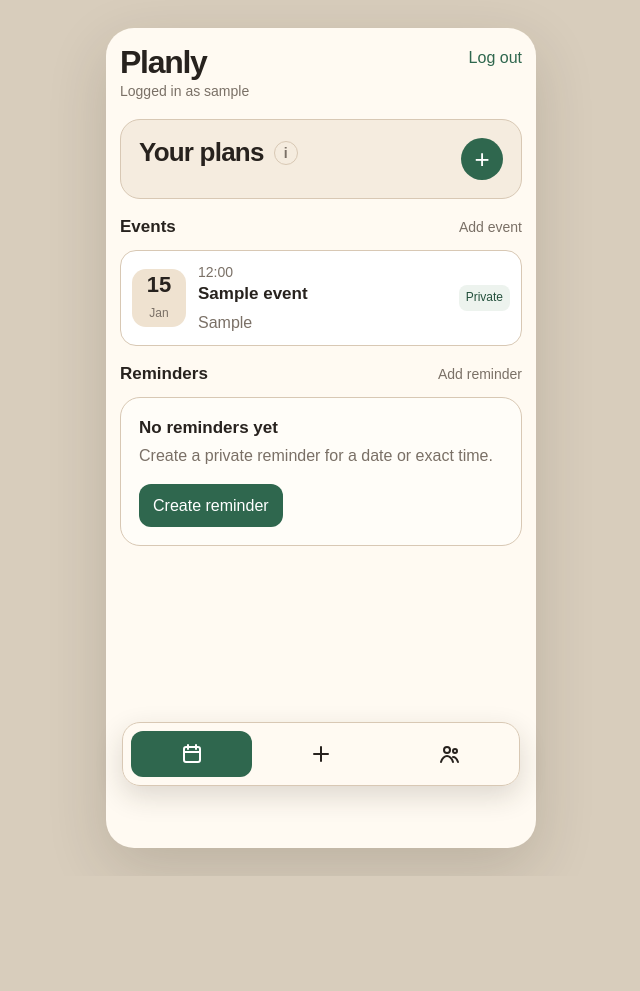
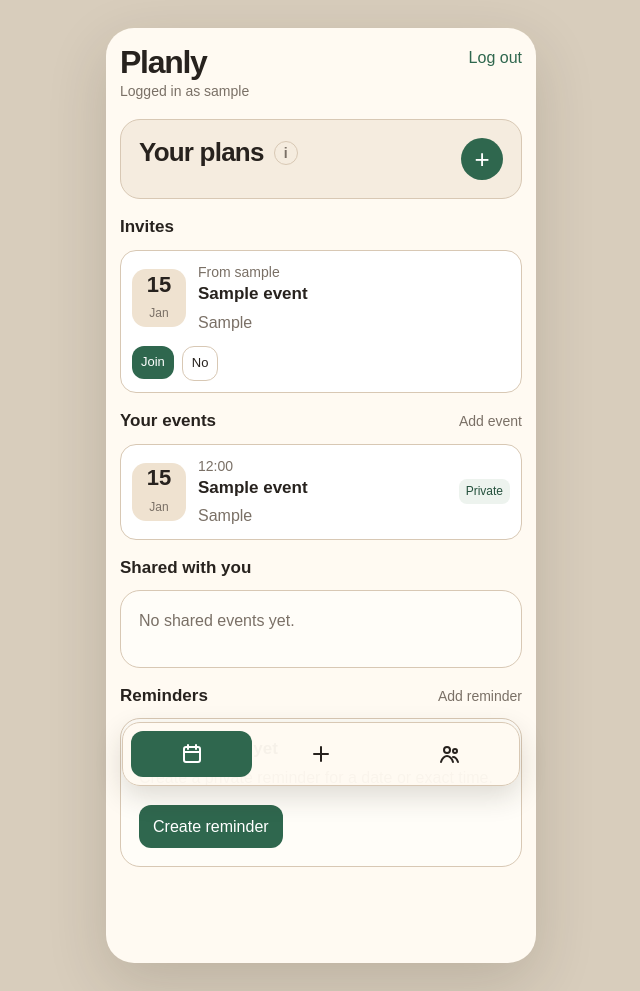
Before and after one commit to OctNazy/planly, a Django app: page /events/ in a window 1280 px wide. Shown: the whole page, without its empty margins (319-959 px from the left). Before the commit the page ends 875 px from the top, so only its background shows below. Run offline with Django 5.2, Linux system fonts and the light colour scheme; a user stored in the database is signed in; tables that the repository leaves empty hold one stand-in row (values such as "Sample post").

Commit message:
Add shared event invites

```diff
--- a/planner/models.py
+++ b/planner/models.py
@@ -28,6 +28,42 @@ class Event(models.Model):
 
     def __str__(self):
         return self.title
+
+
+class EventInvite(models.Model):
+    class Status(models.TextChoices):
+        PENDING = "pending", "Pending"
+        ACCEPTED = "accepted", "Accepted"
+        DECLINED = "declined", "Declined"
+
+    event = models.ForeignKey(
+        Event,
+        on_delete=models.CASCADE,
+        related_name="invites",
+    )
+    invited_user = models.ForeignKey(
+        User,
+        on_delete=models.CASCADE,
+        related_name="event_invites",
+    )
+    status = models.CharField(
+        max_length=20,
+        choices=Status.choices,
+        default=Status.PENDING,
+    )
+    created_at = models.DateTimeField(auto_now_add=True)
+    updated_at = models.DateTimeField(auto_now=True)
+
+    class Meta:
+        constraints = [
+            models.UniqueConstraint(
+                fields=["event", "invited_user"],
+                name="unique_event_invite",
+            )
+        ]
+
+    def __str__(self):
+        return f"{self.event} -> {self.invited_user}"
 
 
 class Reminder(models.Model):
--- a/planner/urls.py
+++ b/planner/urls.py
@@ -9,6 +9,16 @@ urlpatterns = [
     path("events/<int:pk>/", views.event_detail, name="event_detail"),
     path("events/<int:pk>/edit/", views.event_update, name="event_update"),
     path("events/<int:pk>/delete/", views.event_delete, name="event_delete"),
+    path(
+        "events/invites/<int:pk>/accept/",
+        views.event_invite_accept,
+        name="event_invite_accept",
+    ),
+    path(
+        "events/invites/<int:pk>/decline/",
+        views.event_invite_decline,
+        name="event_invite_decline",
+    ),
     path("reminders/new/", views.reminder_create, name="reminder_create"),
     path("reminders/<int:pk>/", views.reminder_detail, name="reminder_detail"),
     path("reminders/<int:pk>/edit/", views.reminder_update, name="reminder_update"),
--- a/planner/views.py
+++ b/planner/views.py
@@ -1,16 +1,25 @@
 from django.contrib.auth.decorators import login_required
 from django.contrib.auth.models import User
+from django.db.models import Q
 from django.shortcuts import get_object_or_404, redirect, render
 from django.utils import timezone
 from django.views.decorators.http import require_POST
 
 from .forms import EventForm, FriendRequestForm, ReminderForm
-from .models import Event, FriendRequest, Reminder
+from .models import Event, EventInvite, FriendRequest, Reminder
 
 
 @login_required
 def event_list(request):
     events = Event.objects.filter(owner=request.user).order_by("start_at")
+    shared_events = Event.objects.filter(
+        invites__invited_user=request.user,
+        invites__status=EventInvite.Status.ACCEPTED,
+    ).select_related("owner").order_by("start_at")
+    pending_event_invites = EventInvite.objects.filter(
+        invited_user=request.user,
+        status=EventInvite.Status.PENDING,
+    ).select_related("event", "event__owner").order_by("event__start_at")
     reminders = Reminder.objects.filter(
         owner=request.user,
         is_done=False,
@@ -30,6 +39,8 @@ def event_list(request):
         "planner/event_list.html",
         {
             "events": events,
+            "shared_events": shared_events,
+            "pending_event_invites": pending_event_invites,
             "reminders": reminders,
         },
     )
@@ -37,22 +48,43 @@ def event_list(request):
 
 @login_required
 def event_detail(request, pk):
-    event = get_object_or_404(Event, pk=pk, owner=request.user)
-    return render(request, "planner/event_detail.html", {"event": event})
+    event = get_object_or_404(
+        Event.objects.select_related("owner").filter(
+            Q(owner=request.user)
+            | Q(
+                invites__invited_user=request.user,
+                invites__status=EventInvite.Status.ACCEPTED,
+            )
+        ),
+        pk=pk,
+    )
+    event_invites = event.invites.select_related("invited_user").order_by(
+        "invited_user__username",
+    )
+    return render(
+        request,
+        "planner/event_detail.html",
+        {
+            "event": event,
+            "event_invites": event_invites,
+            "is_owner": event.owner_id == request.user.id,
+        },
+    )
 
 
 @login_required
 def event_create(request):
     if request.method == "POST":
-        form = EventForm(request.POST)
+        form = EventForm(request.POST, user=request.user)
 
         if form.is_valid():
             event = form.save(commit=False)
             event.owner = request.user
             event.save()
+            sync_event_invites(event, form.cleaned_data["invited_friends"])
             return redirect("event_detail", pk=event.pk)
     else:
-        form = EventForm()
+        form = EventForm(user=request.user)
 
     return render(request, "planner/event_form.html", {"form": form})
 
@@ -62,13 +94,14 @@ def event_update(request, pk):
     event = get_object_or_404(Event, pk=pk, owner=request.user)
 
     if request.method == "POST":
-        form = EventForm(request.POST, instance=event)
+        form = EventForm(request.POST, instance=event, user=request.user)
 
         if form.is_valid():
-            form.save()
+            event = form.save()
+            sync_event_invites(event, form.cleaned_data["invited_friends"])
             return redirect("event_detail", pk=event.pk)
     else:
-        form = EventForm(instance=event)
+        form = EventForm(instance=event, user=request.user)
 
     return render(
         request,
@@ -89,6 +122,24 @@ def event_delete(request, pk):
         return redirect("event_list")
 
     return render(request, "planner/event_confirm_delete.html", {"event": event})
+
+
+def sync_event_invites(event, invited_friends):
+    selected_ids = {friend.id for friend in invited_friends}
+
+    EventInvite.objects.filter(event=event).exclude(
+        invited_user_id__in=selected_ids,
+    ).delete()
+
+    for friend in invited_friends:
+        invite, created = EventInvite.objects.get_or_create(
+            event=event,
+            invited_user=friend,
+        )
+
+        if not created and invite.status == EventInvite.Status.DECLINED:
+            invite.status = EventInvite.Status.PENDING
+            invite.save()
 
 
 @login_required
@@ -258,3 +309,31 @@ def friend_request_reject(request, pk):
     friend_request.status = FriendRequest.Status.REJECTED
     friend_request.save()
     return redirect("friends")
+
+
+@login_required
+@require_POST
+def event_invite_accept(request, pk):
+    invite = get_object_or_404(
+        EventInvite,
+        pk=pk,
+        invited_user=request.user,
+        status=EventInvite.Status.PENDING,
+    )
+    invite.status = EventInvite.Status.ACCEPTED
+    invite.save()
+    return redirect("event_detail", pk=invite.event.pk)
+
+
+@login_required
+@require_POST
+def event_invite_decline(request, pk):
+    invite = get_object_or_404(
+        EventInvite,
+        pk=pk,
+        invited_user=request.user,
+        status=EventInvite.Status.PENDING,
+    )
+    invite.status = EventInvite.Status.DECLINED
+    invite.save()
+    return redirect("event_list")
--- a/static/css/styles.css
+++ b/static/css/styles.css
@@ -171,6 +171,17 @@ h3 {
     color: var(--text);
 }
 
+.invite-row {
+    display: grid;
+    grid-template-columns: 54px 1fr;
+    gap: 12px;
+    align-items: center;
+    padding: 11px;
+    border: 1px solid var(--line);
+    border-radius: 16px;
+    background: white;
+}
+
 .event-row:hover {
     border-color: #b9a68f;
     text-decoration: none;
@@ -239,6 +250,10 @@ h3 {
     background: #e3e8d7;
 }
 
+.shared-date {
+    background: #dde7e0;
+}
+
 .friend-row {
     display: flex;
     justify-content: space-between;
@@ -257,6 +272,7 @@ h3 {
 .friend-actions {
     display: flex;
     gap: 8px;
+    grid-column: 1 / -1;
 }
 
 .friend-actions form {
--- a/templates/planner/event_list.html
+++ b/templates/planner/event_list.html
@@ -14,9 +14,47 @@
     <a href="{% url 'event_create' %}" class="round-action">+</a>
 </section>
 
+{% if pending_event_invites %}
+    <section class="list-section">
+        <div class="section-title">
+            <h3>Invites</h3>
+        </div>
+
+        <section class="event-list">
+            {% for invite in pending_event_invites %}
+                <article class="invite-row">
+                    <div class="date-box">
+                        <span>{{ invite.event.start_at|date:"d" }}</span>
+                        <small>{{ invite.event.start_at|date:"M" }}</small>
+                    </div>
+
+                    <div class="event-info">
+                        <p class="event-time">From {{ invite.event.owner.username }}</p>
+                        <h3>{{ invite.event.title }}</h3>
+                        {% if invite.event.location %}
+                            <p class="muted">{{ invite.event.location }}</p>
+                        {% endif %}
+                    </div>
+
+                    <div class="friend-actions">
+                        <form method="post" action="{% url 'event_invite_accept' invite.pk %}">
+                            {% csrf_token %}
+                            <button type="submit">Join</button>
+                        </form>
+                        <form method="post" action="{% url 'event_invite_decline' invite.pk %}">
+                            {% csrf_token %}
+                            <button type="submit" class="secondary-button">No</button>
+                        </form>
+                    </div>
+                </article>
+            {% endfor %}
+        </section>
+    </section>
+{% endif %}
+
 <section class="list-section">
     <div class="section-title">
-        <h3>Events</h3>
+        <h3>Your events</h3>
         <a href="{% url 'event_create' %}">Add event</a>
     </div>
 
@@ -43,6 +81,37 @@
                 <h3>No events yet</h3>
                 <p class="muted">Create an event with start and end time.</p>
                 <a href="{% url 'event_create' %}" class="button-link">Create event</a>
+            </section>
+        {% endfor %}
+    </section>
+</section>
+
+<section class="list-section">
+    <div class="section-title">
+        <h3>Shared with you</h3>
+    </div>
+
+    <section class="event-list">
+        {% for event in shared_events %}
+            <a href="{% url 'event_detail' event.pk %}" class="event-row">
+                <div class="date-box shared-date">
+                    <span>{{ event.start_at|date:"d" }}</span>
+                    <small>{{ event.start_at|date:"M" }}</small>
+                </div>
+
+                <div class="event-info">
+                    <p class="event-time">{{ event.start_at|date:"H:i" }} · {{ event.owner.username }}</p>
+                    <h3>{{ event.title }}</h3>
+                    {% if event.location %}
+                        <p class="muted">{{ event.location }}</p>
+                    {% endif %}
+                </div>
+
+                <span class="tag">Shared</span>
+            </a>
+        {% empty %}
+            <section class="empty-state">
+                <p class="muted">No shared events yet.</p>
             </section>
         {% endfor %}
     </section>
```
Also changed, not shown: config/settings.py (+23 -1 lines), planner/admin.py (+8 -1 lines), planner/forms.py (+35 -1 lines), planner/tests.py (+70 -1 lines), templates/planner/event_detail.html (+16 -2 lines), planner/migrations/0004_eventinvite.py (added), 2 other files.
